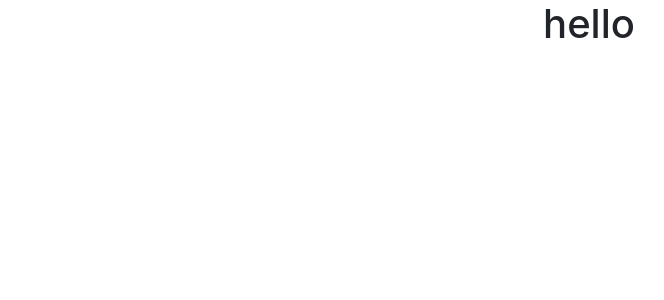
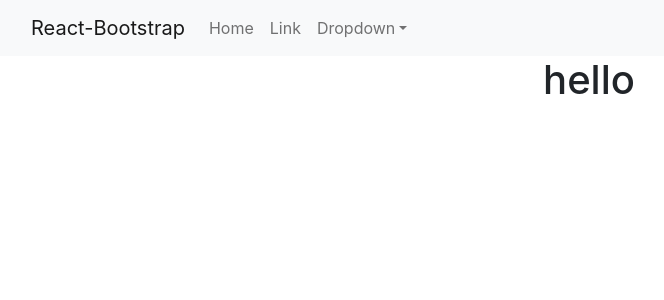
Before and after one commit to KimW1998/portfolio-kwauben, a React (Create React App) app: page / in a window 1280 px wide. Shown: the top 300 px of the page, without its empty margins (51-715 px from the left). Built offline with nearby package versions, Linux system fonts and the light colour scheme.

Commit message:
installed bootstrap and inserted a standard bootstrap navbar

```diff
--- a/package.json
+++ b/package.json
@@ -12,6 +12,7 @@
     "@types/react-dom": "^18.0.6",
     "bootstrap": "^5.1.3",
     "react": "^18.2.0",
+    "react-bootstrap": "^2.4.0",
     "react-dom": "^18.2.0",
     "react-scripts": "5.0.1",
     "typescript": "^4.7.4",
@@ -39,6 +40,9 @@
       "last 1 chrome version",
       "last 1 firefox version",
       "last 1 safari version"
-    ]
+    ],
+    "overrides": {
+      "autoprefixer": "10.4.5"
+    }
   }
 }
--- a/src/App.css
+++ b/src/App.css
@@ -3,9 +3,7 @@
 }
 
 
-.App-header {
 
-}
 
 .App-link {
   color: #61dafb;
--- a/src/App.tsx
+++ b/src/App.tsx
@@ -1,10 +1,12 @@
 import React from 'react';
 import './App.css';
+import NavigationBar from './Components/navigationBar';
 
-function App() {
+const App = () => {
   return (
     <div className="App">
       <header className="App-header">
+        <NavigationBar />
 <h1>hello</h1>
       </header>
 
--- /dev/null
+++ b/src/Components/navigationBar.tsx
@@ -0,0 +1,32 @@
+import Navbar from 'react-bootstrap/Navbar'
+import NavDropdown from 'react-bootstrap/NavDropdown'
+import Nav from 'react-bootstrap/Nav'
+import Container from 'react-bootstrap/Container'
+
+const NavigationBar = () => {
+    return (
+      <div>
+       <Navbar bg="light" expand="lg">
+  <Container>
+    <Navbar.Brand href="#home">React-Bootstrap</Navbar.Brand>
+    <Navbar.Toggle aria-controls="basic-navbar-nav" />
+    <Navbar.Collapse id="basic-navbar-nav">
+      <Nav className="me-auto">
+        <Nav.Link href="#home">Home</Nav.Link>
+        <Nav.Link href="#link">Link</Nav.Link>
+        <NavDropdown title="Dropdown" id="basic-nav-dropdown">
+          <NavDropdown.Item href="#action/3.1">Action</NavDropdown.Item>
+          <NavDropdown.Item href="#action/3.2">Another action</NavDropdown.Item>
+          <NavDropdown.Item href="#action/3.3">Something</NavDropdown.Item>
+          <NavDropdown.Divider />
+          <NavDropdown.Item href="#action/3.4">Separated link</NavDropdown.Item>
+        </NavDropdown>
+      </Nav>
+    </Navbar.Collapse>
+  </Container>
+</Navbar>
+      </div>
+    );
+  }
+
+  export default NavigationBar;
```
Also changed, not shown: 1 other file (tests, documents, lock files or other folders).
